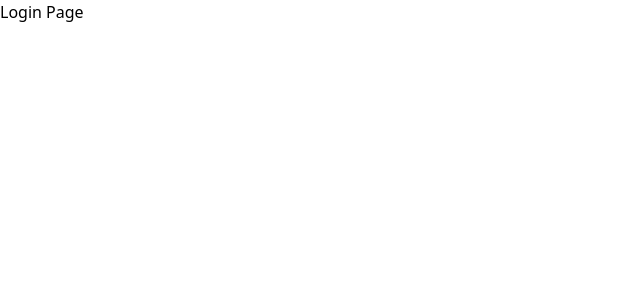
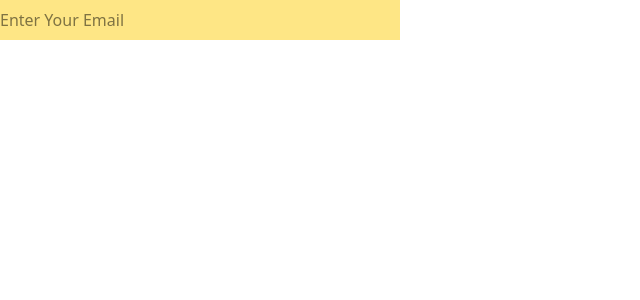
Before and after one commit to NikolozKapanadzee/TaskManagmentApp, a React (Vite) app in the folder client/: page /login in a window 1280 px wide. Shown: the top 300 px of the page, without its empty margins (0-640 px from the left). Built offline with nearby package versions, Linux system fonts and the light colour scheme.

Commit message:
feat: created input component and types folder

```diff
--- a/client/src/(pages)/login/Login.tsx
+++ b/client/src/(pages)/login/Login.tsx
@@ -1,9 +1,12 @@
-import React from "react";
+import Input from "../../components/input/Input";
 
 export default function Login() {
   return (
     <div>
-      <h1>Login Page</h1>
+      <Input
+        className="w-100 h-10 bg-amber-200"
+        placeholder="Enter Your Email"
+      />
     </div>
   );
 }
--- a/client/src/(pages)/register/Register.tsx
+++ b/client/src/(pages)/register/Register.tsx
@@ -1,5 +1,3 @@
-import React from "react";
-
 export default function Register() {
   return (
     <div>
--- /dev/null
+++ b/client/src/components/input/Input.tsx
@@ -0,0 +1,19 @@
+import type { InputProps } from "../../types/types";
+
+export default function Input({
+  type = "text",
+  className = "",
+  placeholder = "",
+  ...rest
+}: InputProps) {
+  return (
+    <div className="w-full">
+      <input
+        type={type}
+        className={className}
+        placeholder={placeholder}
+        {...rest}
+      />
+    </div>
+  );
+}
--- /dev/null
+++ b/client/src/types/types.ts
@@ -0,0 +1,5 @@
+export interface InputProps {
+  type?: string;
+  className?: string;
+  placeholder?: string;
+}
```
